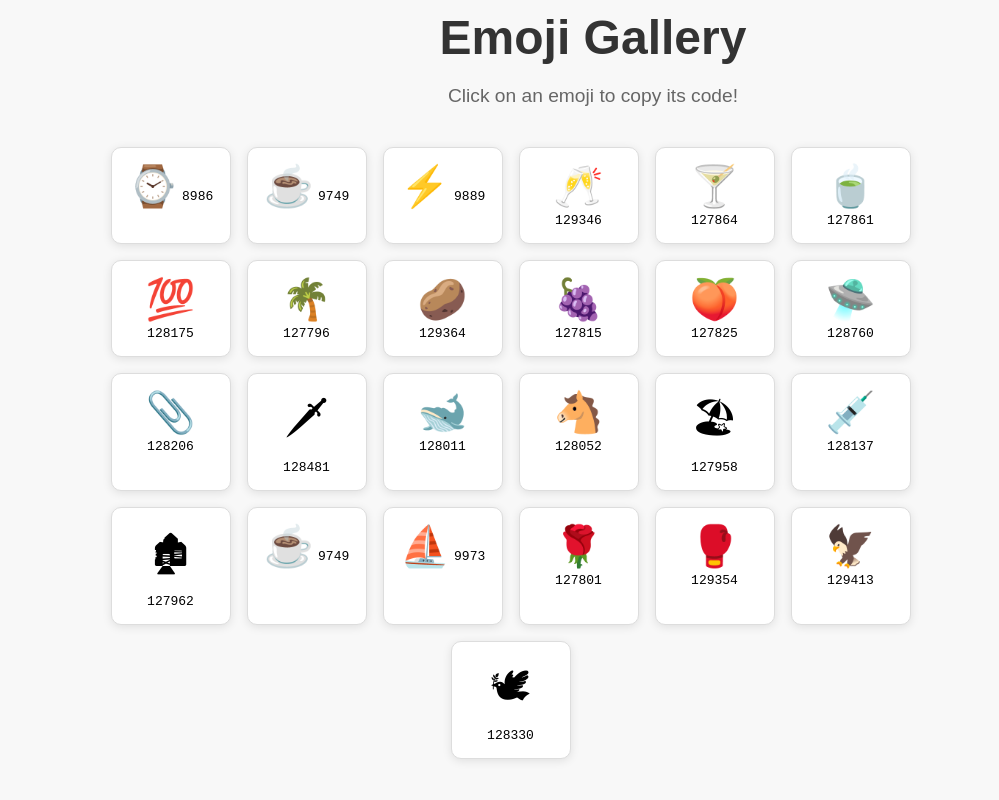
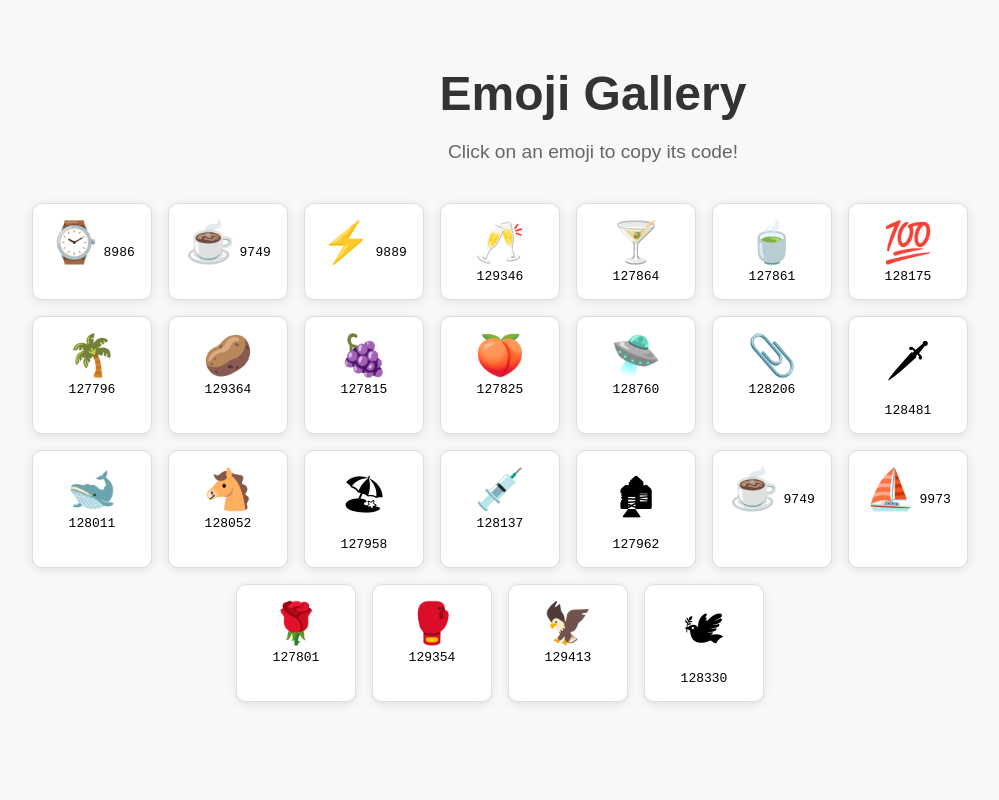
Before and after one commit to isra0008/mtm6302-emoji, a plain HTML site: page index.html in a window 1280 px wide. Shown: the whole page, without its empty margins (47-1046 px from the left). Drawn offline with Linux system fonts and the light colour scheme.

Commit message:
completes the assignment

```diff
--- a/style.css
+++ b/style.css
@@ -17,7 +17,7 @@ body {
 
 .container {
     text-align: center;
-    max-width: 1100px;
+    max-width: 1600px;
     width: 100%;
 }
 
@@ -41,7 +41,7 @@ header p {
     margin: 2rem 0;
     gap: 1rem;
     width: 85%;
-    max-width: 1200px;
+    max-width: 1600px;
     background-color: #f8f8f8;
 }
 
```
